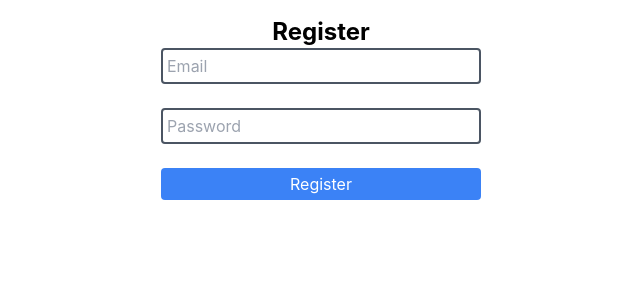
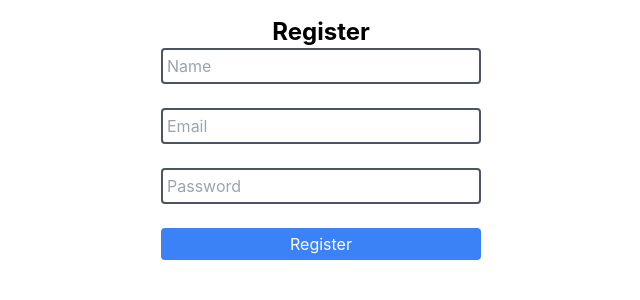
Before and after one commit to CoffeeZine/Homepage, a Next.js app: page /register in a window 1280 px wide. Shown: the top 300 px of the page, without its empty margins (319-959 px from the left). Built offline with nearby package versions, Linux system fonts and the light colour scheme.

Commit message:
change register

```diff
--- a/pages/api/register.ts
+++ b/pages/api/register.ts
@@ -1,21 +1,21 @@
 import { prisma } from "../../lib/prisma";
 import { NextApiRequest, NextApiResponse } from "next";
+import bcrypt from "bcryptjs";
 
 export default async function handler(
   req: NextApiRequest,
   res: NextApiResponse
 ) {
-  const { email, password } = req.body;
+  const { name, email, password } = req.body;
 
   try {
     console.log(`${email} and ${password}`);
-    await prisma.user.create({
-      data: {
-        email: email,
-        password: password,
-      },
+    const hashedPassword = await bcrypt.hash(password, 10);
+    const user = await prisma.user.create({
+      data: { name, email, password: hashedPassword },
     });
-    res.status(200).json({ message: "Note Created" });
+
+    res.status(201).json({ message: "Note Created" });
     console.log("no server error");
     alert("user created!");
   } catch (err) {
--- a/pages/api/register/router.ts
+++ b/pages/api/register/router.ts
@@ -2,11 +2,16 @@
 // import User from "@/models/user";
 import { NextResponse } from "next/server";
 import bcrypt from "bcryptjs";
+import { prisma } from "../../../lib/prisma";
 
 export async function POST(req: any) {
   try {
     const { name, email, password } = await req.json();
     const hashedPassword = await bcrypt.hash(password, 10);
+    const user = await prisma.user.create({
+      data: { name, email, password: hashedPassword },
+    });
+    // if (await User.findOne({ email })) throw new Error("User already exists");
     // await connectMongoDB();
     // await User.create({ name, email, password: hashedPassword });
 
--- a/pages/register.tsx
+++ b/pages/register.tsx
@@ -13,12 +13,14 @@ interface Logins {
 interface FormData {
   email: string;
   password: string;
+  name: string;
 }
 
 const Register = ({ login }: Logins) => {
   const [form, setForm] = useState<FormData>({
     email: "",
     password: "",
+    name: "",
   });
   const router = useRouter();
 
@@ -35,7 +37,7 @@ const Register = ({ login }: Logins) => {
         },
         method: "POST",
       }).then(() => {
-        setForm({ email: "", password: "" });
+        setForm({ name: "", email: "", password: "" });
         refreshData();
       });
     } catch (error) {
@@ -63,6 +65,14 @@ const Register = ({ login }: Logins) => {
       >
         <input
           required
+          type="name"
+          placeholder="Name"
+          value={form.name}
+          onChange={(e) => setForm({ ...form, name: e.target.value })}
+          className="border-2 rounded border-gray-600 p-1"
+        />
+        <input
+          required
           type="email"
           placeholder="Email"
           value={form.email}
```
